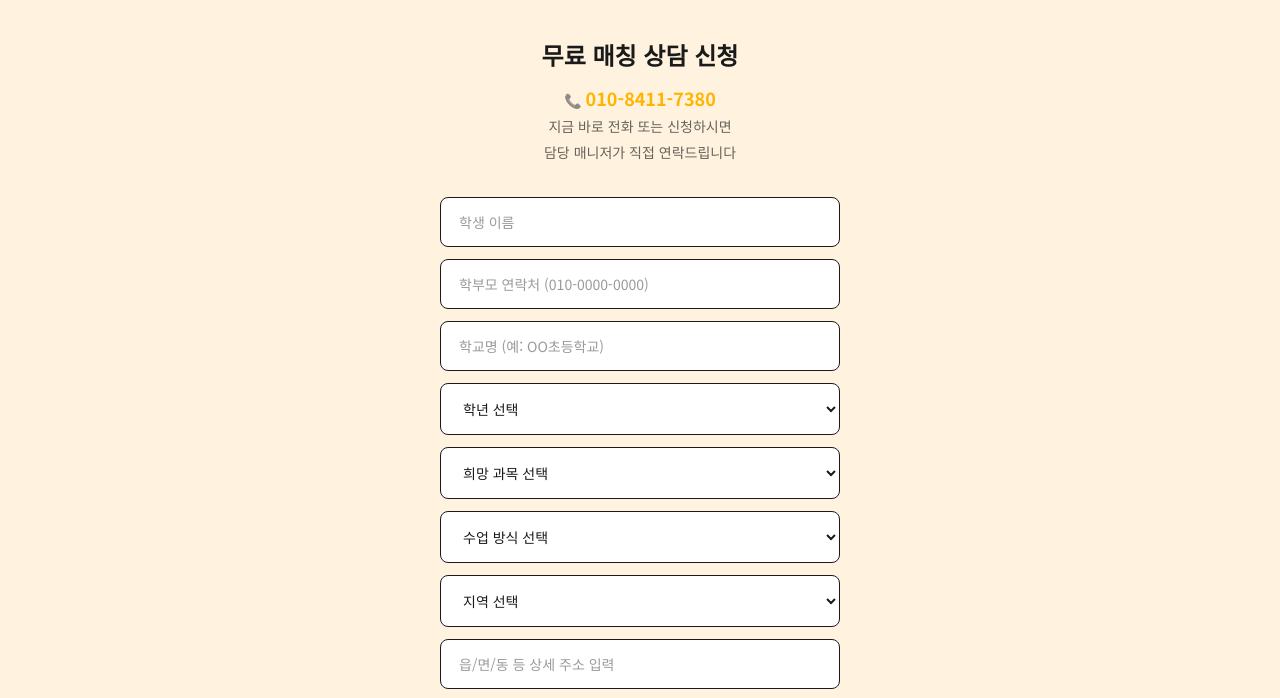
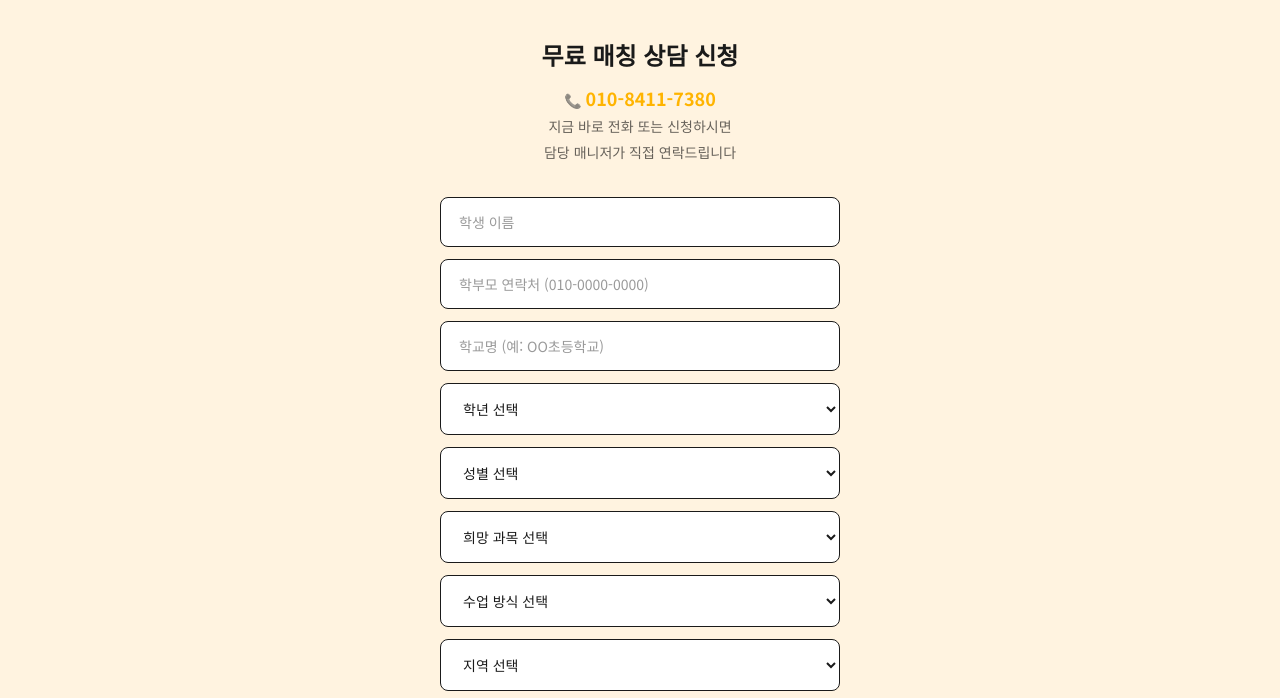
Before and after one commit to rlawogms/alltutoring-website, a plain HTML site: page consult.html in a window 1280 px wide. Shown: the part 99-797 px from the top of the page. Drawn offline with Linux system fonts and the light colour scheme.

Commit message:
상담 신청 폼에 성별(남학생/여학생) 선택 항목 추가
Co-Authored-By: Claude Sonnet 5 <noreply@anthropic.com>

```diff
--- a/consult.html
+++ b/consult.html
@@ -127,6 +127,11 @@ body { font-family: 'Noto Sans KR', sans-serif; color: #1a1a1a; background: #fff
         <option>고등학교 1학년</option>
         <option>고등학교 2학년</option>
         <option>고등학교 3학년</option>
+      </select>
+      <select name="성별" required>
+        <option value="" disabled selected>성별 선택</option>
+        <option>남학생</option>
+        <option>여학생</option>
       </select>
       <select name="희망과목" required>
         <option value="" disabled selected>희망 과목 선택</option>
```
Also changed, not shown: index.html (+6 -0 lines).
